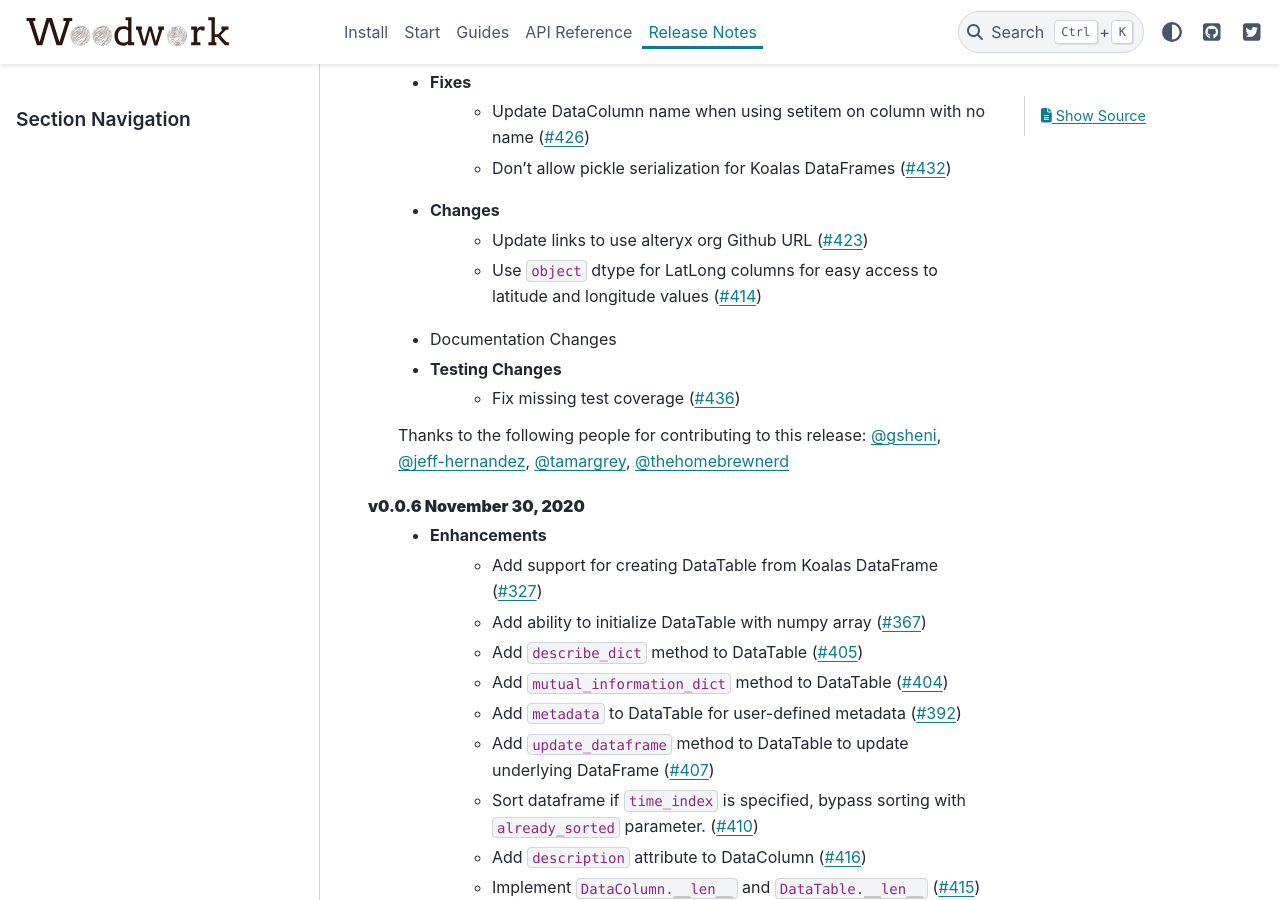
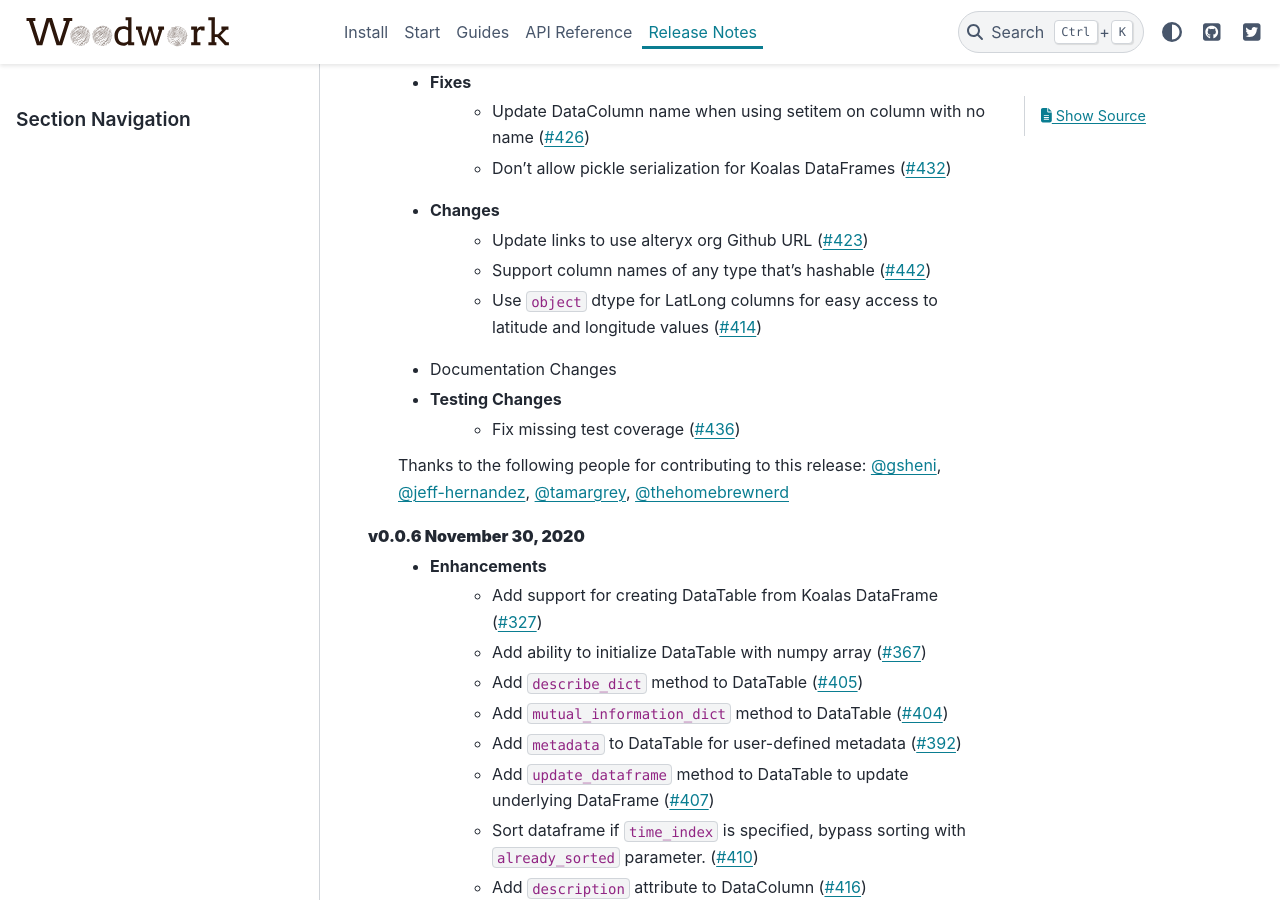
Before and after one commit to alteryx/woodwork, a Sphinx documentation site: the page built from docs/source/release_notes.rst, in a window 1280 px wide and 900 px high, scrolled down 390 px. Built offline with Sphinx 7.4.7 and the PyData theme 0.15.4, drawn with Linux system fonts in a browser that asks for light colours; comment, search, counter and statistics services are not loaded.

Commit message:
Add release note

```diff
--- a/docs/source/release_notes.rst
+++ b/docs/source/release_notes.rst
@@ -14,6 +14,7 @@ Release Notes
         * Don't allow pickle serialization for Koalas DataFrames (:pr:`432`)
     * Changes
         * Update links to use alteryx org Github URL (:pr:`423`)
+        * Support column names of any type that's hashable (:pr:`442`)
         * Use ``object`` dtype for LatLong columns for easy access to latitude and longitude values (:pr:`414`)
     * Documentation Changes
     * Testing Changes
```
